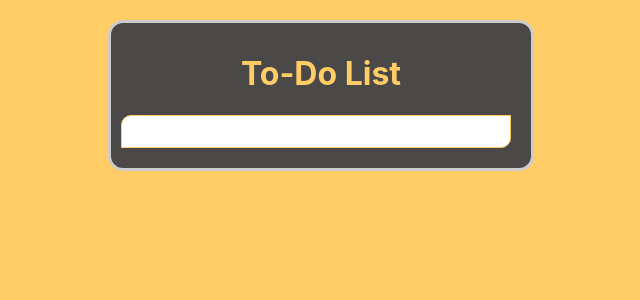
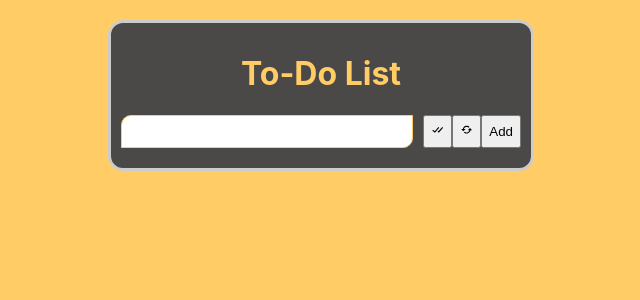
Before and after one commit to ibsa-a1/To-Do-List-React-App-, a React (Create React App) app in the folder to-do-list-app/: page / in a window 1280 px wide. Shown: the top 300 px of the page, without its empty margins (319-959 px from the left). Built offline with nearby package versions, Linux system fonts and the light colour scheme.

Commit message:
Add buttons

```diff
--- a/to-do-list-app/package.json
+++ b/to-do-list-app/package.json
@@ -9,6 +9,7 @@
     "@testing-library/user-event": "^13.5.0",
     "react": "^19.1.0",
     "react-dom": "^19.1.0",
+    "react-icons": "^5.5.0",
     "react-scripts": "5.0.1",
     "web-vitals": "^2.1.4"
   },
--- a/to-do-list-app/src/Components/Todolist.jsx
+++ b/to-do-list-app/src/Components/Todolist.jsx
@@ -1,5 +1,6 @@
 import React from 'react'
 import './Todolist.css'
+import {BiCheckDouble, BiEdit, BiTrash, BiCheckCircle, BiReset, BiRefresh} from 'react-icons/bi'
 
 function Todolist() {
   return (
@@ -8,6 +9,11 @@ function Todolist() {
             <h1>To-Do List</h1>
             <div className="input-section">
                 <input type="text" className="input-field" />
+                <>
+                <button className="update-btn"><BiCheckDouble /></button>
+                <button className="cancel-btn"><BiRefresh /></button>
+                <button className="add-btn">Add</button>
+                </>
             </div>
         </div>
     </div>
```
Also changed, not shown: 1 other file (tests, documents, lock files or other folders).
